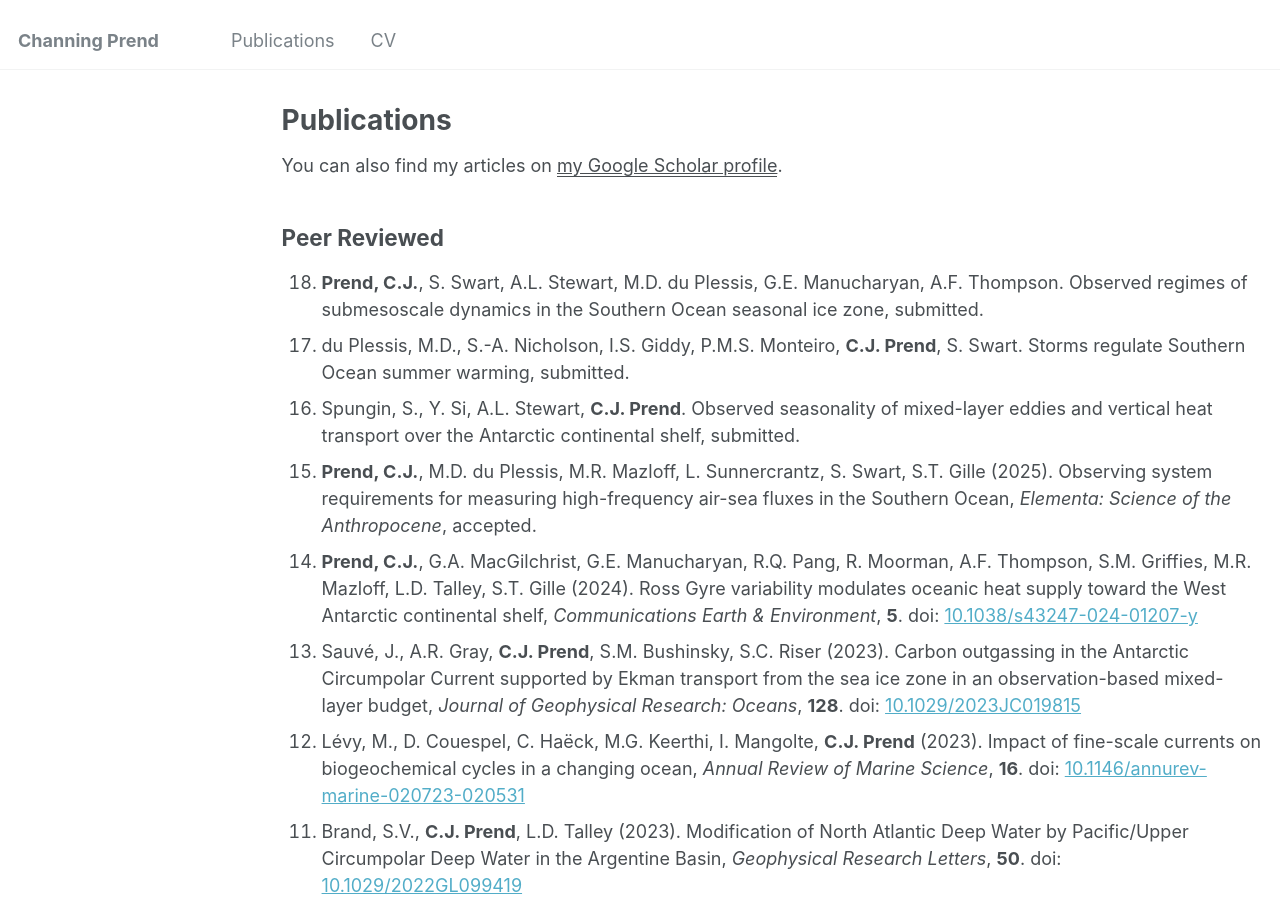
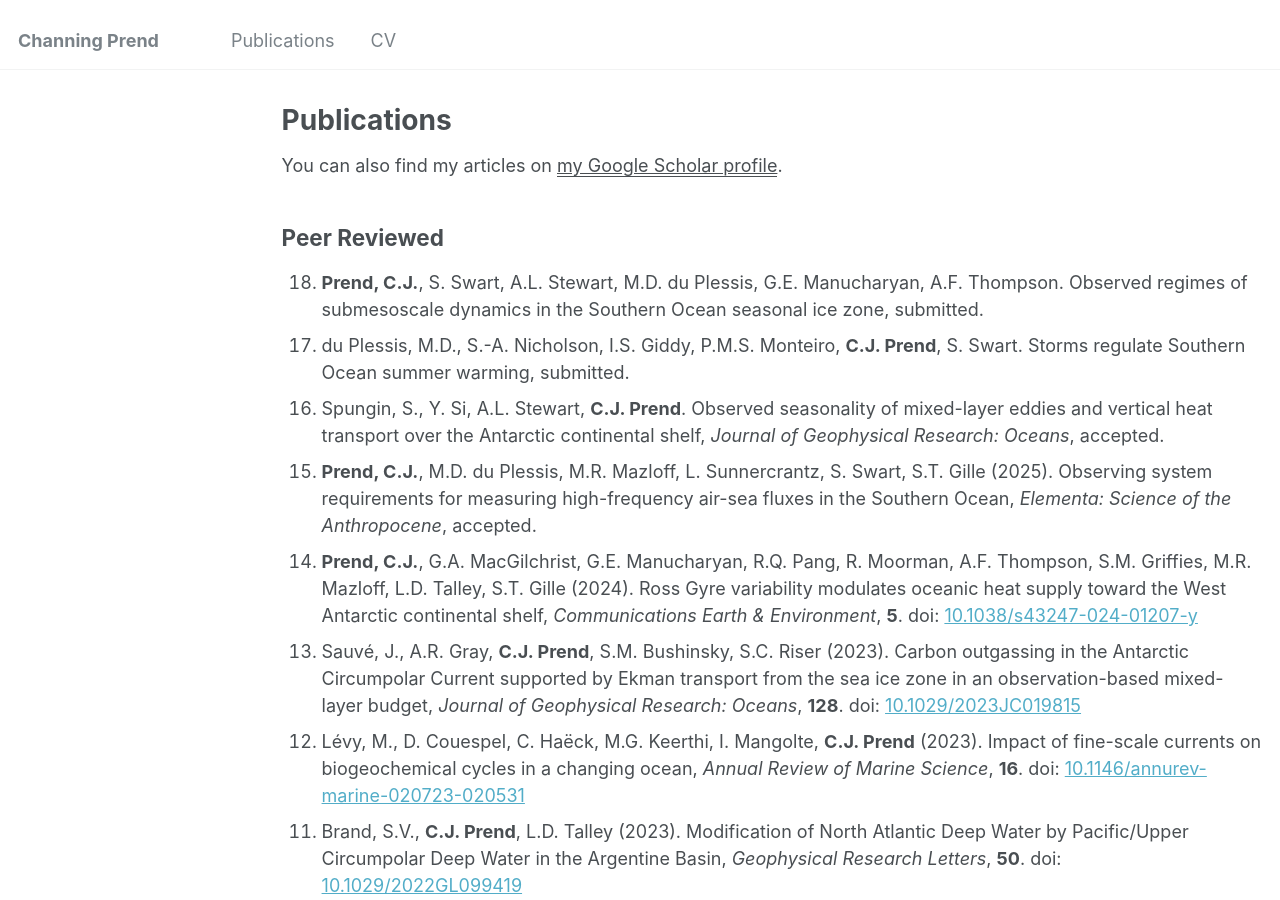
Before and after one commit to cprend/cprend.github.io, a Jekyll site: the page built from _pages/publications.md, in a window 1280 px wide and 900 px high. Built offline with Jekyll 4.4.1, drawn with Linux system fonts in a browser that asks for light colours.

Commit message:
Update publications.md

```diff
--- a/_pages/publications.md
+++ b/_pages/publications.md
@@ -11,7 +11,7 @@
 <ol reversed>
   <li><b>Prend, C.J.</b>, S. Swart, A.L. Stewart, M.D. du Plessis, G.E. Manucharyan, A.F. Thompson. Observed regimes of submesoscale dynamics in the Southern Ocean seasonal ice zone, submitted.</li>
   <li>du Plessis, M.D., S.-A. Nicholson, I.S. Giddy, P.M.S. Monteiro, <b>C.J. Prend</b>, S. Swart. Storms regulate Southern Ocean summer warming, submitted.</li>
-  <li>Spungin, S., Y. Si, A.L. Stewart, <b>C.J. Prend</b>. Observed seasonality of mixed-layer eddies and vertical heat transport over the Antarctic continental shelf, submitted.</li>
+  <li>Spungin, S., Y. Si, A.L. Stewart, <b>C.J. Prend</b>. Observed seasonality of mixed-layer eddies and vertical heat transport over the Antarctic continental shelf, <em>Journal of Geophysical Research: Oceans</em>, accepted.</li>
   <li><b>Prend, C.J.</b>, M.D. du Plessis, M.R. Mazloff, L. Sunnercrantz, S. Swart, S.T. Gille (2025). Observing system requirements for measuring high-frequency air-sea fluxes in the Southern Ocean, <em>Elementa: Science of the Anthropocene</em>, accepted.</li>
   <li><b>Prend, C.J.</b>, G.A. MacGilchrist, G.E. Manucharyan, R.Q. Pang, R. Moorman, A.F. Thompson, S.M. Griffies, M.R. Mazloff, L.D. Talley, S.T. Gille (2024). Ross Gyre variability modulates oceanic heat supply toward the West Antarctic continental shelf, <em>Communications Earth & Environment</em>, <b>5</b>. doi: <a href="https://www.nature.com/articles/s43247-024-01207-y">10.1038/s43247-024-01207-y</a></li>
   <li>Sauvé, J., A.R. Gray, <b>C.J. Prend</b>, S.M. Bushinsky, S.C. Riser (2023). Carbon outgassing in the Antarctic Circumpolar Current supported by Ekman transport from the sea ice zone in an observation-based mixed-layer budget, <em>Journal of Geophysical Research: Oceans</em>, <b>128</b>. doi: <a href="https://agupubs.onlinelibrary.wiley.com/doi/10.1029/2023JC019815">10.1029/2023JC019815</a></li>
```
